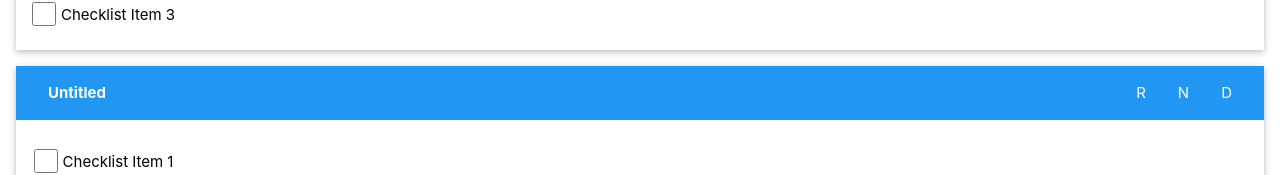
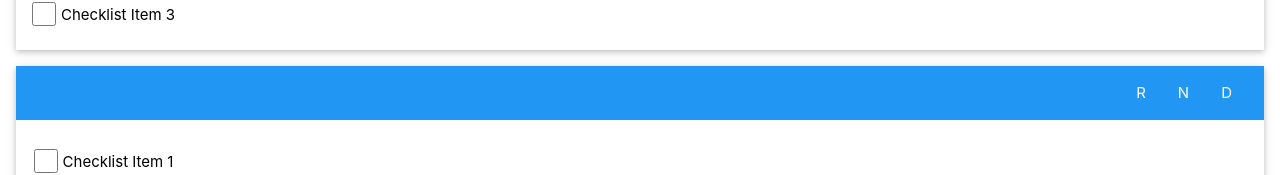
Before and after one commit to Fr0z3nRebel/checkpoints, a React (Vite) app: page / in a window 1280 px wide. Shown: the part 481-656 px from the top of the page. Built offline with nearby package versions, Linux system fonts and the light colour scheme.

Commit message:
Add items prop to Checklist
 ### What
- Add items prop to Checklist
- Dynamically load ChecklistItem(s)

 ### Why
- Represent Checklist as an object via interface
- Easily add, modify, and remove ChecklistItem(s)

 ### Testing
- Local

```diff
--- a/src/App.tsx
+++ b/src/App.tsx
@@ -2,10 +2,9 @@ import Footer from "./mainComponents/Footer";
 import Header from "./mainComponents/Header";
 import Checklist from "./components/checklist/Checklist";
 
-import React from "react";
 import "./App.css";
 
-function App() {
+export default function App() {
   return (
     <div className="App">
       <Header />
@@ -16,5 +15,3 @@ function App() {
     </div>
   );
 }
-
-export default App;
--- a/src/components/checklist/Checklist.tsx
+++ b/src/components/checklist/Checklist.tsx
@@ -1,14 +1,16 @@
-import React, { useState } from "react";
+import { useState } from "react";
 
 import ChecklistButton from "../button/ChecklistButton";
-import { ChecklistItem } from "./ChecklistItem";
+import { ChecklistItem, ChecklistItemProps } from "./ChecklistItem";
 
-interface ChecklistProps {
+export interface ChecklistProps {
   title?: string;
+  items?: ChecklistItemProps[];
 }
 
-function Checklist(props: ChecklistProps) {
-  const [title, setTitle] = useState(props.title || "Untitled");
+export default function Checklist(props: ChecklistProps) {
+  const [title, setTitle] = useState(props.title || "");
+  const [items, setItems] = useState(props.items || []);
 
   return (
     <article className="w3-card w3-margin">
@@ -24,6 +26,9 @@ function Checklist(props: ChecklistProps) {
       </div>
       <div className="w3-container w3-padding">
         <div className="w3-left">
+          {items.map((item) => (
+            <ChecklistItem label={item.label} checked={item.checked} />
+          ))}
           <ChecklistItem label="Checklist Item 1" />
           <ChecklistItem label="Checklist Item 2" />
           <ChecklistItem label="Checklist Item 3" />
@@ -32,5 +37,3 @@ function Checklist(props: ChecklistProps) {
     </article>
   );
 }
-
-export default Checklist;
```
